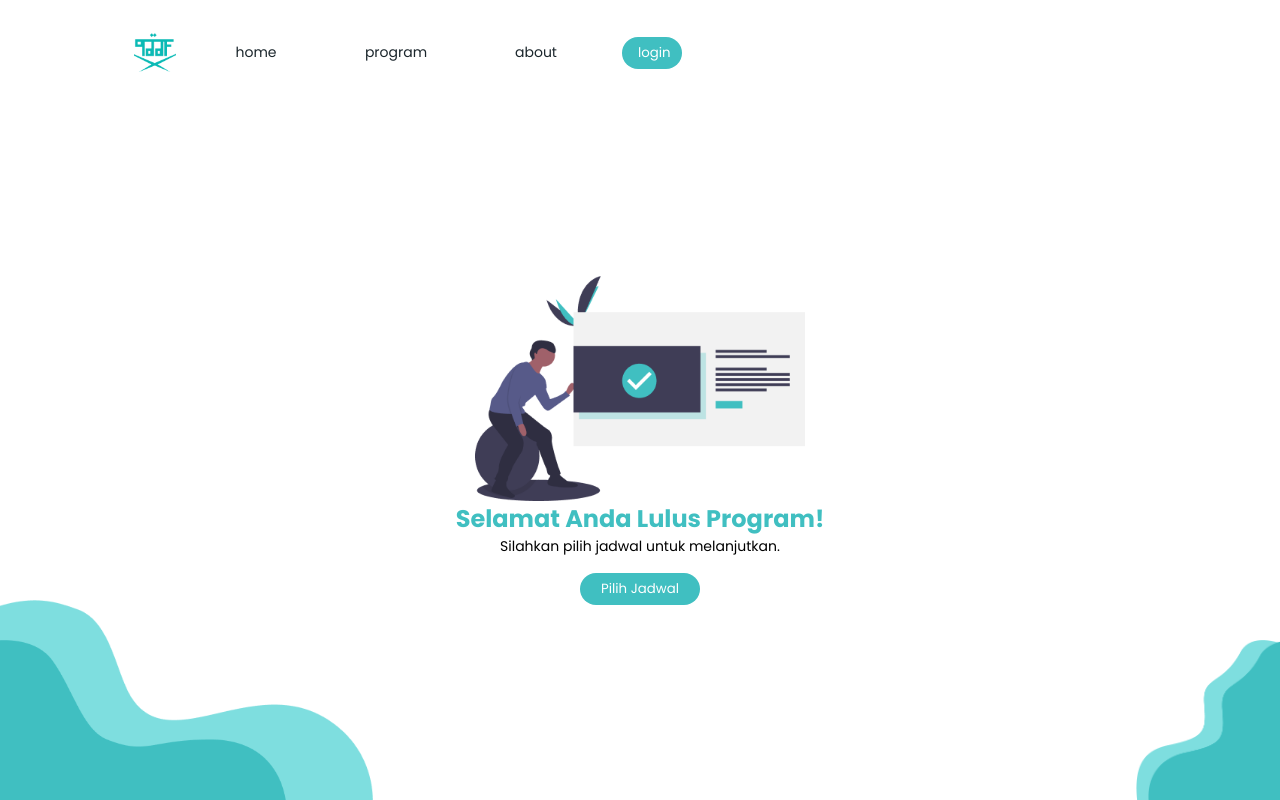
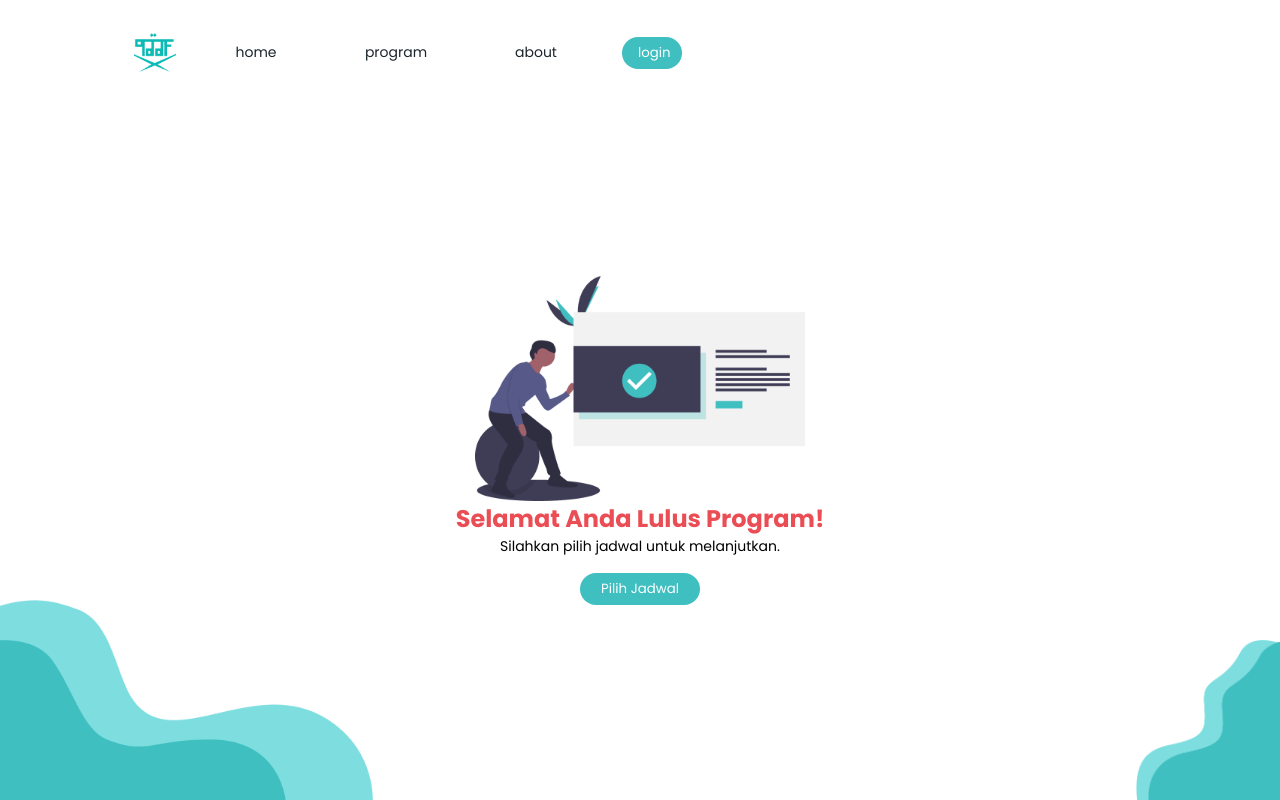
Before and after one commit to butterchoco/halaqah-quran-online-frontend, a Vue app: page /penerimaan in a window 1280 px wide. Built offline with nearby package versions, Linux system fonts and the light colour scheme.

Commit message:
[RED]Added test for message page component

```diff
--- a/src/components/MessagePage.vue
+++ b/src/components/MessagePage.vue
@@ -1,8 +1,10 @@
 <template>
   <div class="message-container col center">
     <img class="hero-message" :src="img" alt="Message" />
-    <h3 class="header-title">{{ title }}</h3>
+    <h3 class="header-title blue" v-if="getIsAccepted">{{ title }}</h3>
+    <h3 class="header-title red" v-if="!getIsAccepted">{{ title }}</h3>
     <p class="message">{{ msg }}</p>
+    <p class="message" v-if="!getIsAccepted">{{ msg2 }}</p>
     <div class="flex">
       <router-link v-for="(data, index) in goto" :key="index" :to="data.link">
         <button class="btn primary">{{ data.str }}</button>
@@ -16,12 +18,17 @@
 </template>
 
 <script>
+import { mapGetters } from "vuex";
 export default {
   name: "MessagePage",
+  computed: {
+    ...mapGetters(["getIsAccepted"])
+  },
   props: {
     img: String,
     title: String,
     msg: String,
+    msg2: String,
     goto: Array
   }
 };
@@ -88,8 +95,16 @@ export default {
 
 .header-title {
   text-align: center;
+}
+
+.blue {
   color: $primary;
 }
+
+.red {
+  color: #eb4d55;
+}
+
 .svg-4 {
   position: absolute;
   bottom: 0;
```
